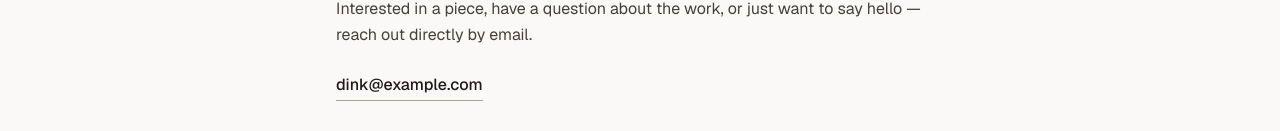
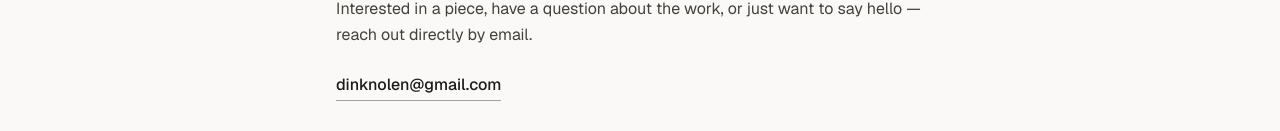
Before and after one commit to oscarno22/art-portfolio, a Next.js app: page /contact in a window 1280 px wide. Shown: the part 305-436 px from the top of the page. Built offline with nearby package versions, Linux system fonts and the light colour scheme; a web font is replaced by a local one.

Commit message:
Fix contact page display email to match mailto link
Co-Authored-By: Claude Sonnet 4.6 <noreply@anthropic.com>

```diff
--- a/src/app/contact/page.tsx
+++ b/src/app/contact/page.tsx
@@ -24,10 +24,10 @@ export default function ContactPage() {
             reach out directly by email.
           </p>
           <a
-            href="mailto:dink@example.com"
+            href="mailto:dinknolen@gmail.com"
             className="inline-block text-stone-900 font-medium border-b border-stone-400 pb-0.5 hover:border-stone-900 transition-colors"
           >
-            dink@example.com
+            dinknolen@gmail.com
           </a>
         </div>
       </div>
```
